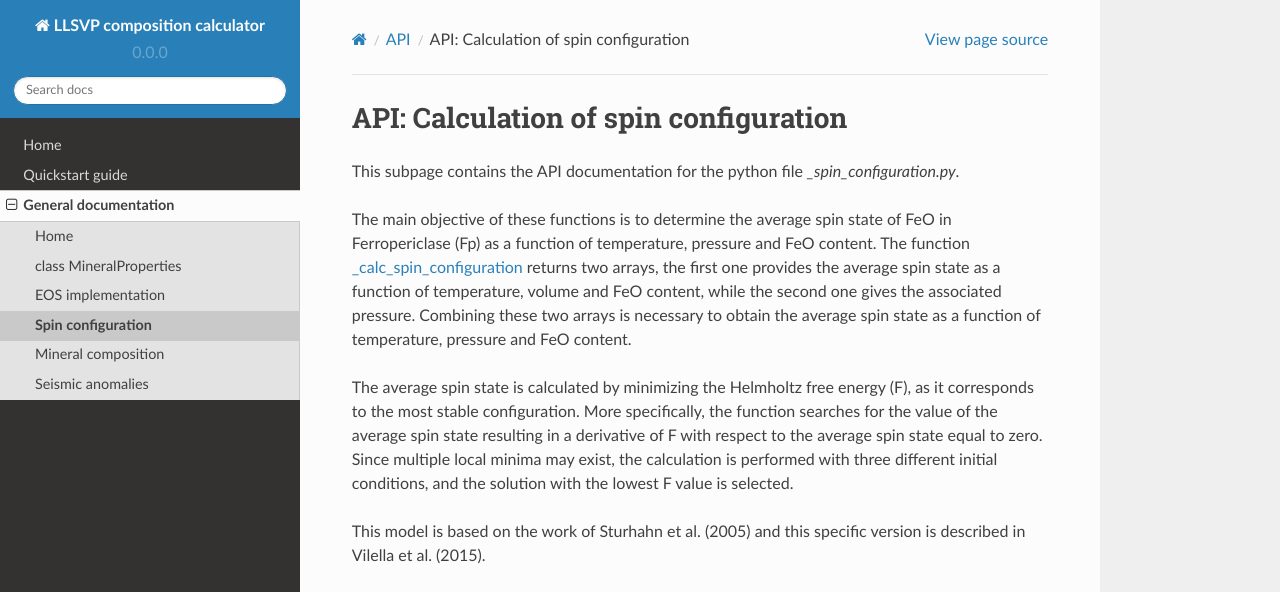
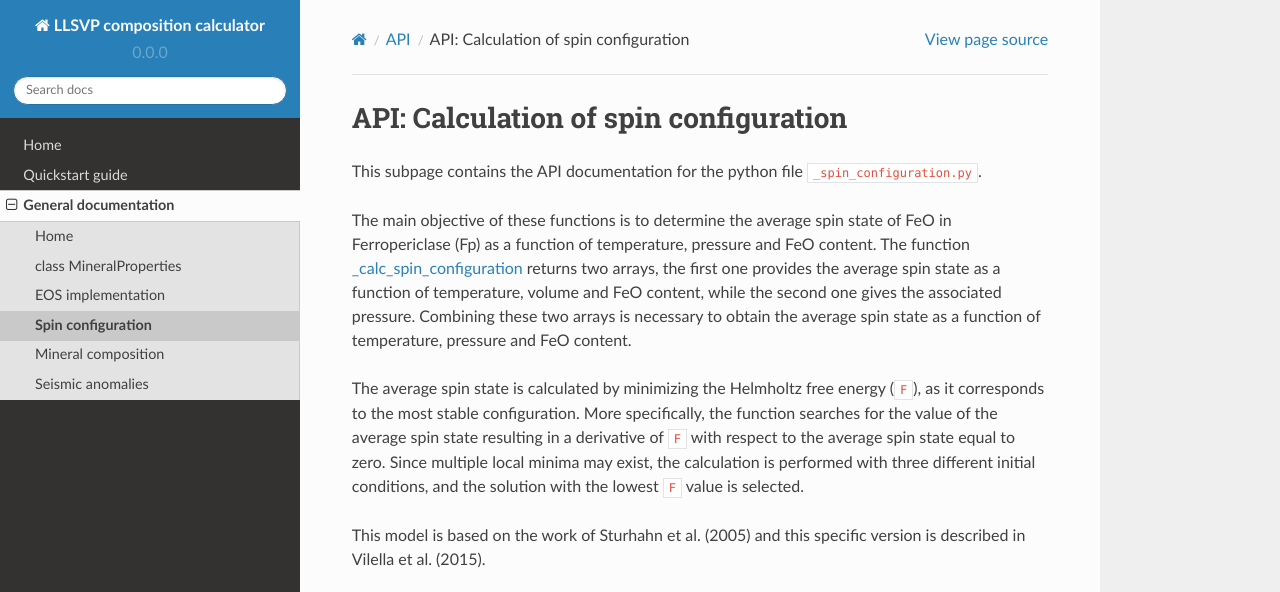
Before and after one commit to KennyVilella/LLSVP_composition_python, a Sphinx documentation site: the page built from docs/_api/spin_configuration.rst, in a window 1280 px wide and 1133 px high. Shown: the top 592 px of the window. Built offline with Sphinx 7.4.7 and the Read the Docs theme 2.0.0, drawn with Linux system fonts in a browser that asks for light colours; grey boxes are pictures that could not be loaded.

```diff
--- a/docs/_api/mineral_composition.rst
+++ b/docs/_api/mineral_composition.rst
@@ -1,7 +1,7 @@
 API: Calculation of mineral composition
 =======================================
 
-This subpage contains the API documentation for the python file `_mineral_composition.py`.
+This subpage contains the API documentation for the python file ``_mineral_composition.py``.
 
 The main objective of these functions is to determine the mineral composition of rock assemblages for a wide range of input parameters.
 The function :ref:`_calc_mineral_composition <calc_mineral_composition>` calculates the mineral compositions for the entire investigated parameter space, while the function :ref:`_solve_mineral_composition <solve_mineral_composition>` performs the calculation for a single composition.
--- a/docs/_api/seismic_anomalies.rst
+++ b/docs/_api/seismic_anomalies.rst
@@ -1,7 +1,7 @@
 API: Calculation of seismic anomalies
 =====================================
 
-This subpage contains the API documentation for the python file `_seismic_anomalies.py`.
+This subpage contains the API documentation for the python file ``_seismic_anomalies.py``.
 
 The main objective of these functions is to determine the seismic anomalies of a rock assemblage relative to the ambient mantle for a wide range of mineral compositions.
 The function :ref:`_calc_seismic_anomalies <calc_seismic_anomalies>` reads the files generated by `_calc_mineral_composition` and calculates the density and seismic wave speeds anomalies for each composition.
--- a/docs/_api/spin_configuration.rst
+++ b/docs/_api/spin_configuration.rst
@@ -1,15 +1,15 @@
 API: Calculation of spin configuration
 ======================================
 
-This subpage contains the API documentation for the python file `_spin_configuration.py`.
+This subpage contains the API documentation for the python file ``_spin_configuration.py``.
 
 The main objective of these functions is to determine the average spin state of FeO in Ferropericlase (Fp) as a function of temperature, pressure and FeO content.
 The function :ref:`_calc_spin_configuration <calc_spin_configuration>` returns two arrays, the first one provides the average spin state as a function of temperature, volume and FeO content, while the second one gives the associated pressure.
 Combining these two arrays is necessary to obtain the average spin state as a function of temperature, pressure and FeO content.
 
-The average spin state is calculated by minimizing the Helmholtz free energy (F), as it corresponds to the most stable configuration.
-More specifically, the function searches for the value of the average spin state resulting in a derivative of F with respect to the average spin state equal to zero.
-Since multiple local minima may exist, the calculation is performed with three different initial conditions, and the solution with the lowest F value is selected.
+The average spin state is calculated by minimizing the Helmholtz free energy (``F``), as it corresponds to the most stable configuration.
+More specifically, the function searches for the value of the average spin state resulting in a derivative of ``F`` with respect to the average spin state equal to zero.
+Since multiple local minima may exist, the calculation is performed with three different initial conditions, and the solution with the lowest ``F`` value is selected.
 
 This model is based on the work of Sturhahn et al. (2005) and this specific version is described in Vilella et al. (2015).
 
```
Also changed, not shown: docs/_api/mineral_properties.rst (+24 -24 lines).
